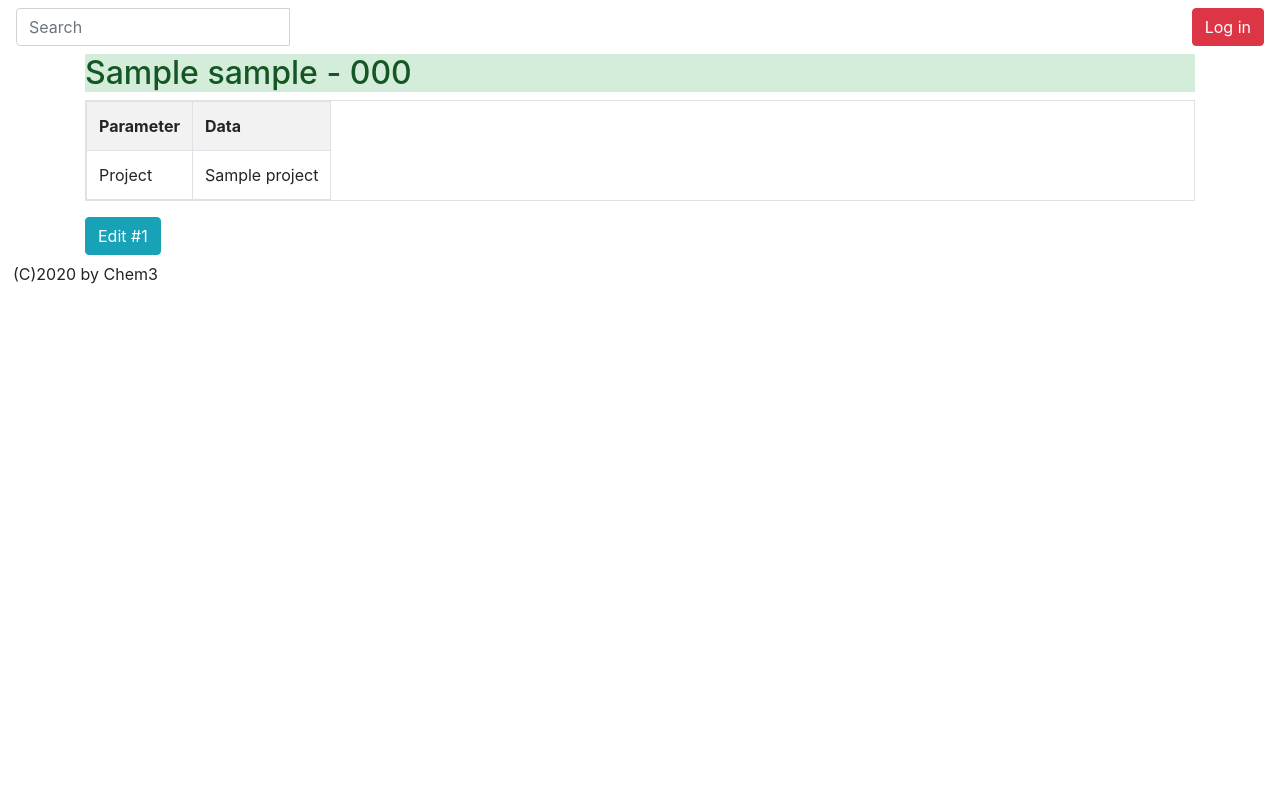
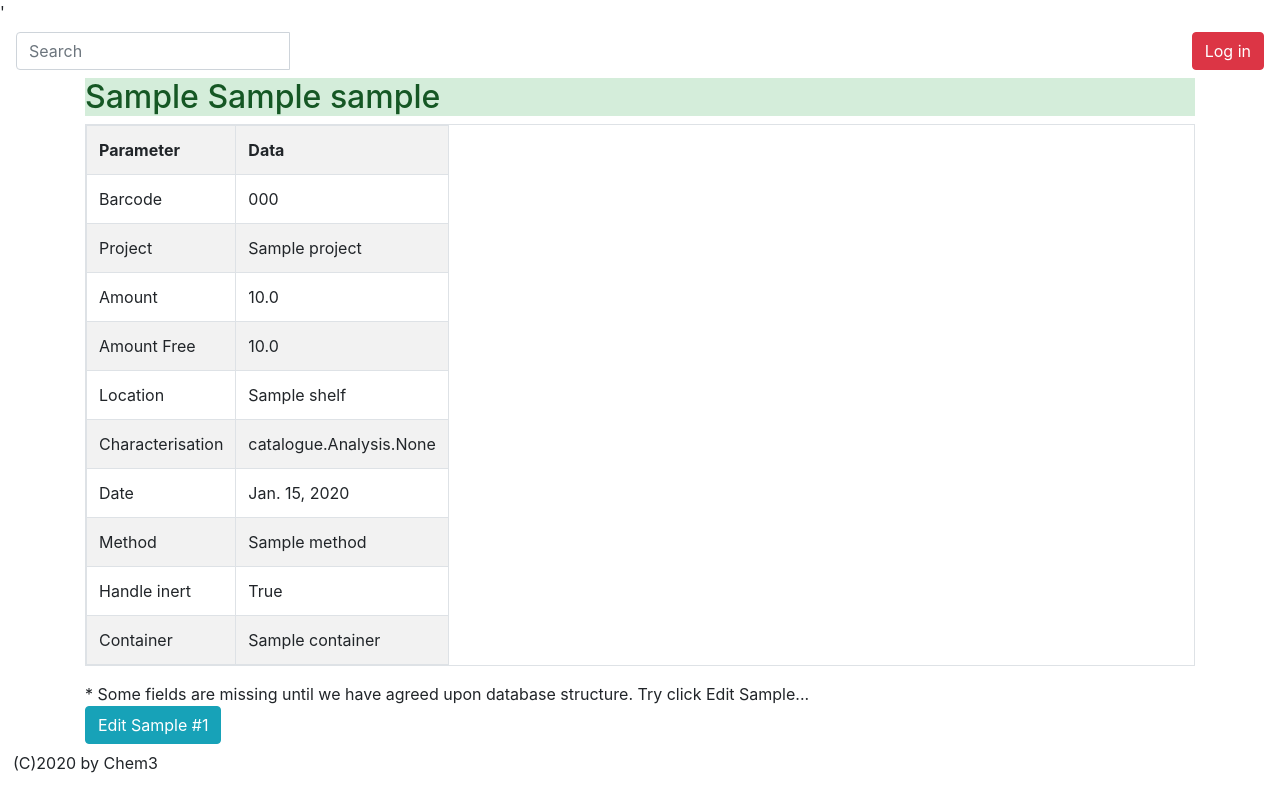
Before and after one commit to Chem3/BatCat, a Django app: page /sample/1/ in a window 1280 px wide. Run offline with Django 3.2, Linux system fonts and the light colour scheme; tables that the repository leaves empty hold one stand-in row (values such as "Sample post"); some libraries are stand-ins or nearby versions.

Commit message:
Added graphs demo, fixed list.html

```diff
--- a/catalogue/templates/catalogue/base.html
+++ b/catalogue/templates/catalogue/base.html
@@ -6,8 +6,10 @@
 	<meta charset="utf-8">
 	<link rel="shortcut icon" type="image/png" href="{% static 'favicon.ico' %}"/>
 	<link rel="stylesheet" href="{% static 'css/bootstrap.min.css' %}">
-	<link rel="stylesheet" href="{% static 'css/chemcat.css' %}">
-	<meta name="viewport" content="width=device-width, initial-scale=1"></head>
+	<link rel="stylesheet" href="{% static 'css/chemcat.css' %}">'
+	<!--<link rel="stylesheet" href="https://cdnjs.cloudflare.com/ajax/libs/Chart.js/2.9.4/Chart.css">-->
+	<script src="https://cdnjs.cloudflare.com/ajax/libs/Chart.js/2.9.4/Chart.js"></script>
+	<meta name="viewport" content="width=device-width, initial-scale=1">
 </head>
 <body>
 	<div class="panel panel-default">
--- a/catalogue/templates/catalogue/detail.html
+++ b/catalogue/templates/catalogue/detail.html
@@ -1,12 +1,22 @@
 {% extends 'catalogue/base.html' %}
 {% block content %}
-	<h2 class="alert-success"> {{ sample.name}} - {{ sample.barcode}}</h2>
+	<h2 class="alert-success"> Sample {{ sample.name}}</h2>
 	<table  class="table table-striped table-bordered table-hover table-responsive">
-		<tr><th>Parameter</th>	<th>Data</th></tr>
+		<tr><th>Parameter</th><th>Data</th></tr>
+		<tr><td>Barcode</td>	<td>{{ sample.barcode}}</td></tr>
 		<tr><td>Project</td>	<td>{{ sample.project}}</td></tr>
+		<tr><td>Amount</td>	<td>{{ sample.amount}}</td></tr>
+		<tr><td>Amount Free</td>	<td>{{ sample.amount_free}}</td></tr>
+		<tr><td>Location</td>	<td>{{ sample.shelf}}</td></tr>
+		<tr><td>Characterisation</td>	<td>{{ sample.characterisation}}</td></tr>
+		<tr><td>Date</td>	<td>{{ sample.date}}</td></tr>
+		<tr><td>Method</td>	<td>{{ sample.method}}</td></tr>
+		<tr><td>Handle inert</td>	<td>{{ sample.inert_handling}}</td></tr>
+		<tr><td>Container</td>	<td>{{ sample.container}}</td></tr>
 		</table>
+		* Some fields are missing until we have agreed upon database structure. Try click Edit Sample...<br />
 			<a href="/admin/catalogue/sample/
 			{{ sample.id }}
-			/change/"><button class="btn btn-info">Edit #{{ sample.id }}</button></a>
+			/change/"><button class="btn btn-info">Edit Sample #{{ sample.id }}</button></a>
 
 {% endblock %}
--- a/catalogue/views.py
+++ b/catalogue/views.py
@@ -7,8 +7,16 @@
 
 # Create your views here.
 def list_objects(request):
-    sample_list = Method.objects.all()
-    return render(request, 'catalogue/list.html', {'sample': sample_list })
+    sample_list = Sample.objects.order_by('-amount')[:5]
+    labels = []
+    data = []
+    for sample in sample_list:
+        labels.append(sample.name)
+        data.append(sample.amount)
+
+    return render(request, 'catalogue/list.html', {'samples': sample_list,
+                                                   'data': data, 'labels': labels
+                                                   })
 
 
 def detail(request, pk):
```
Also changed, not shown: catalogue/templates/catalogue/list.html (+37 -4 lines), catalogue/templates/catalogue/search.html (+4 -5 lines).
